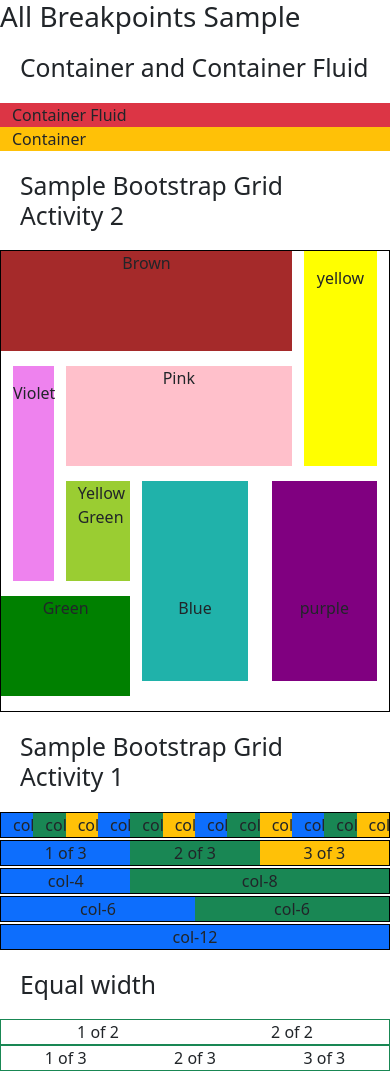
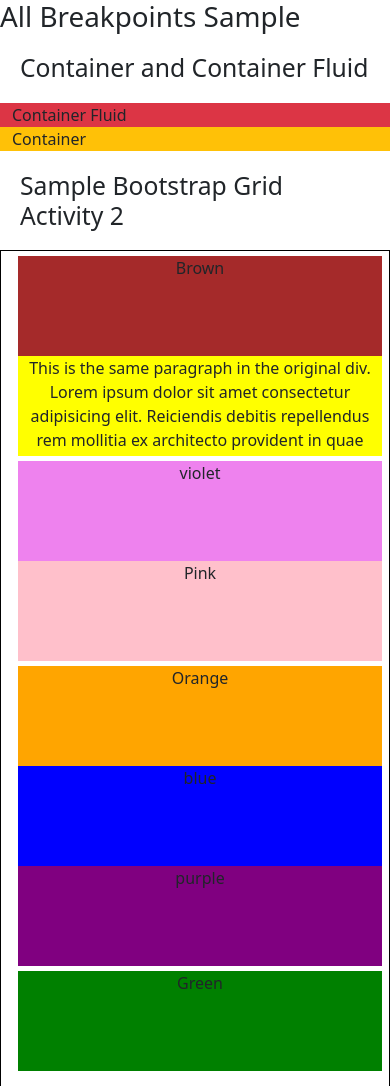
Before and after one commit to accleto11/my-web-training, a plain HTML site: page bootstrap/index.html in a window 390 px wide. Shown: the top 1086 px of the page. Drawn offline with nearby package versions, Linux system fonts and the light colour scheme.

Commit message:
update index.html

```diff
--- a/bootstrap/index.css
+++ b/bootstrap/index.css
@@ -1,5 +1,7 @@
 * {
     box-sizing: border-box;
+    margin: 0;
+    padding: 0;
 }
 
 h2 {
@@ -14,11 +16,18 @@ h2 {
 .activity2 {
     border: 1px solid black;
     text-align: center;
+    padding-bottom: 10px;
 }
 
 .activity2 > div {
     height: 100px;
-    margin-bottom: 15px;
+    margin: 5px;
+}
+
+.activity2 > div > div {
+    padding: 5px;
+    overflow: hidden;
+    text-overflow: ellipsis;
 }
 
 .brown {
@@ -53,19 +62,19 @@ h2 {
     margin-top: -100px;
 }
 
-.yellow-green {
-    background-color: yellowgreen;
+.orange {
+    background-color: orange;
     height: 100px;
 }
 
 .blue {
-    background-color: lightseagreen;
-    height: 200px;
+    background-color: blue;
+    height: 100px;
 }
 
 .purple {
     background-color: purple;
-    height: 200px;
+    height: 100px;
 }
 
 .green {
@@ -73,6 +82,68 @@ h2 {
     height: 100px;
 }
 
+.blue-extended {
+    background-color: blue;
+    height: 200px;
+    margin-top: -100px;
+}
+
+.purple-extended {
+    background-color: purple;
+    height: 200px;
+    margin-top: -100px;
+}
+
+/* Media Queries for Smaller Screens */
+
+@media (max-width: 768px) {
+
+    .activity2 > div{
+        width: 100%;
+        height: auto;
+    }
+
+    .activity2 > div > div {
+        padding: 0;
+        overflow: hidden;
+    }
+
+    .yellow-extended, .violet-extended, .blue-extended, .purple-extended {
+        display: none;
+    }
+
+    .brown-wrapper, .yellow-wrapper, .violet-wrapper, .pink-wrapper, .orange-wrapper, .green-wrapper, .blue-wrapper, .purple-wrapper {
+        width: 100%;
+        margin: 0;
+        padding: 0;
+    }
+}
+
+@media (max-width: 576px) {
+
+    .activity2 > div{
+        width: 100%;
+        height: auto;
+    }
+
+    .activity2 > div > div {
+        padding: 0;
+        overflow: hidden;
+    }
+
+    .yellow-extended, .violet-extended, .blue-extended, .purple-extended {
+        display: none;
+    }
+
+    .brown-wrapper, .yellow-wrapper, .violet-wrapper, .pink-wrapper, .orange-wrapper, .green-wrapper, .blue-wrapper, .purple-wrapper {
+        width: 100%;
+        margin: 0;
+        padding: 0;
+    }
+}
+
+
+/* grid activity 1 */
 
 .jsstart div, .alignStart div {
     background-color: pink;
--- a/bootstrap/index.html
+++ b/bootstrap/index.html
@@ -17,34 +17,46 @@
     <h2>Sample Bootstrap Grid Activity 2</h2>
     <div class="container activity2">
     <div class="row">
-        <div class="col-9 brown">Brown</div>
+        <div class="col-9 brown-wrapper">
+            <div class="brown">Brown</div>
+        </div>
         <div class="col-3 yellow-wrapper">
-            <div class="yellow"></div>
+            <div class="yellow">
+                <p>This is the same paragraph in the original div. Lorem ipsum dolor sit amet consectetur adipisicing elit. Reiciendis debitis repellendus rem mollitia ex architecto provident in quae fuga, consectetur tempora a ut reprehenderit eveniet sequi? Perspiciatis ab dicta sapiente.</p>
+            </div>
         </div>
     </div>
     <div class="row">
         <div class="col-2 violet-wrapper">
-            <div class="violet"></div>
+            <div class="violet">violet</div>
         </div>
-        <div class="col-7 pink">Pink</div>
+        <div class="col-7 pink-wrapper">
+            <div class="pink">Pink</div>
+        </div>
         <div class="col-3">
-            <div class="yellow-extended">yellow</div>
+            <div class="yellow-extended">
+                <p>This is the same paragraph in the extended div. Lorem ipsum dolor, sit amet consectetur adipisicing elit. Ipsum modi eum ipsam ut distinctio temporibus animi, tempore laudantium suscipit quia libero eius pariatur veritatis blanditiis natus ea officia officiis iste.</p>
+            </div>
         </div>
     </div>
     <div class="row">
         <div class="col-2">
             <div class="violet-extended">Violet</div>
         </div>
-        <div class="col-2 yellow-green">Yellow Green</div>
+        <div class="col-2 orange-wrapper">
+            <div class="orange">Orange</div>
+        </div>
         <div class="col-4 blue-wrapper">
-            <div class="blue"></div>
+            <div class="blue">blue</div>
         </div>
         <div class="col-4 purple-wrapper">
-            <div class="purple"></div>
+            <div class="purple">purple</div>
         </div>
     </div>
     <div class="row">
-        <div class="col-4 green">Green</div>
+        <div class="col-4 green-wrapper">
+            <div class="green">Green</div>
+        </div>
         <div class="col-4">
             <div class="blue-extended">Blue</div>
         </div>
```
